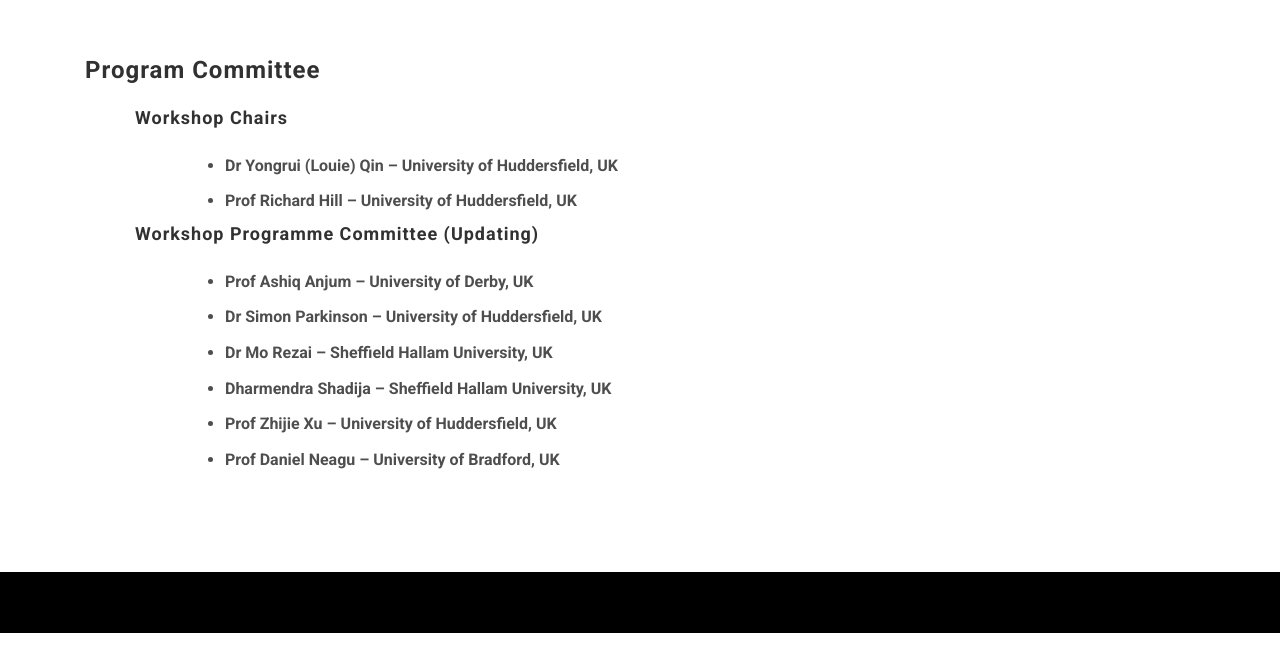
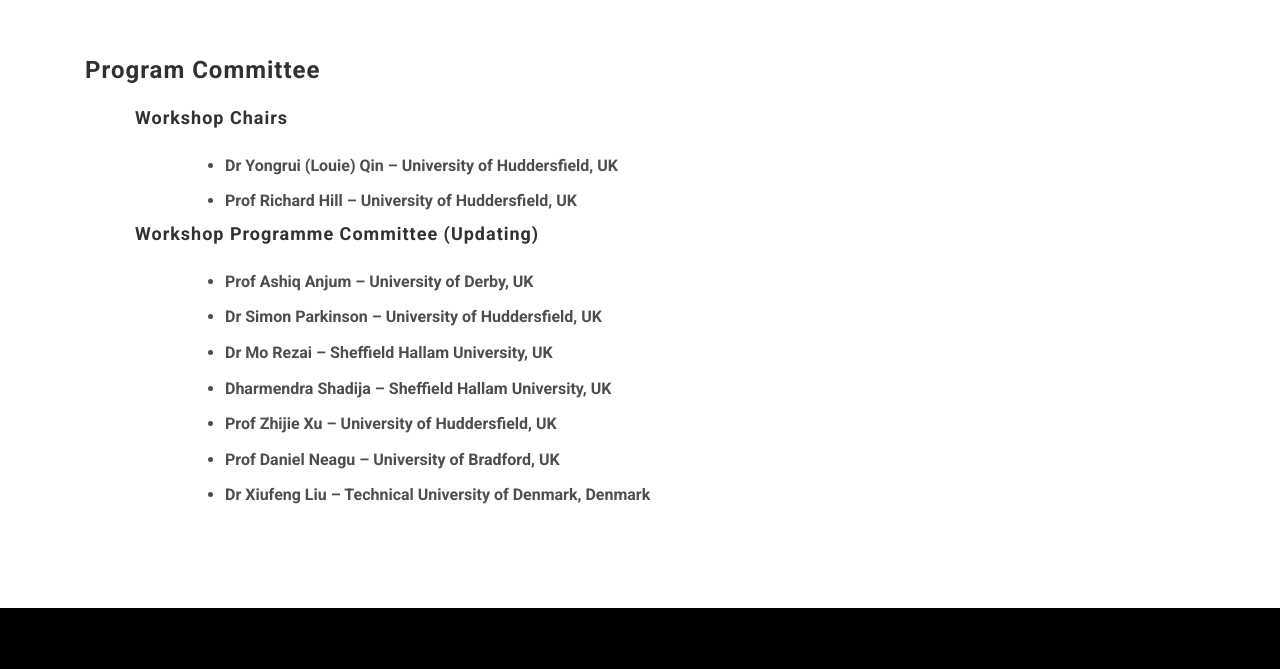
Before and after one commit to hud-cs-research/uciot2017, a website: page index.html in a window 1280 px wide. Shown: the part 2794-3463 px from the top of the page. Before the commit the page ends 3427 px from the top, so only its background shows below. Drawn offline with Linux system fonts and the light colour scheme; files whose address does not match are found by name.

Commit message:
updated pc list

```diff
--- a/index.html
+++ b/index.html
@@ -203,6 +203,7 @@
                         <li>Dharmendra Shadija – Sheffield Hallam University, UK</li>
                         <li>Prof Zhijie Xu – University of Huddersfield, UK</li>
                         <li>Prof Daniel Neagu – University of Bradford, UK</li>
+                        <li>Dr Xiufeng Liu – Technical University of Denmark, Denmark</li>
                     </ul>
                     </div>
 						</div>
```
